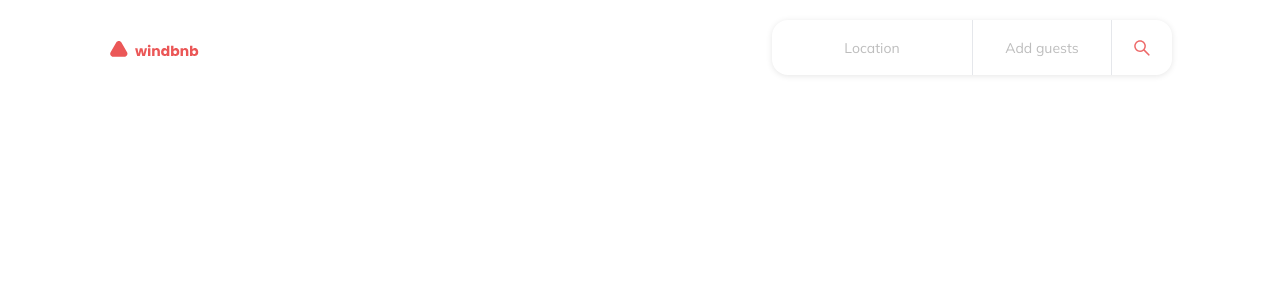
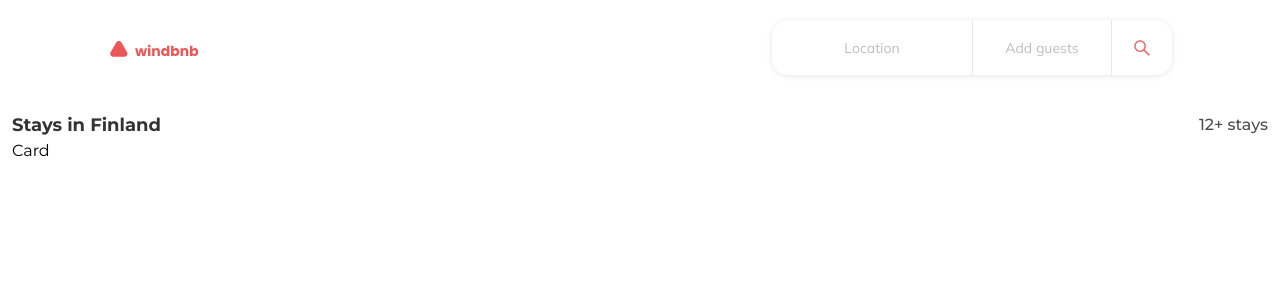
Before and after one commit to ronaldlamdev/windbnb, a React (Vite) app: page / in a window 1280 px wide. Shown: the top 300 px of the page. Built offline with nearby package versions, Linux system fonts and the light colour scheme.

Commit message:
created head and card component

```diff
--- a/src/App.jsx
+++ b/src/App.jsx
@@ -1,10 +1,12 @@
 import React from 'react'
 import Header from './components/Header'
+import Home from './components/Home'
 
 const App = () => {
   return (
     <div className='px-3 py-5'>
       <Header />
+      <Home />
     </div>
   )
 }
--- /dev/null
+++ b/src/components/Card.jsx
@@ -0,0 +1,9 @@
+import React from 'react'
+
+const Card = () => {
+  return (
+    <div>Card</div>
+  )
+}
+
+export default Card
--- /dev/null
+++ b/src/components/Home.jsx
@@ -0,0 +1,18 @@
+import React from 'react'
+import Card from './Card'
+
+const Home = () => {
+  return (
+    <main className='mt-9'>
+      <div className='w-full flex justify-between items-center'>
+        <h1 className='text-lg text-[#333] font-bold'>Stays in Finland</h1>
+        <span className='font-medium text-[#4F4F4F]'>12+ stays</span>
+      </div>
+      <div>
+        <Card />
+      </div>
+    </main>
+  )
+}
+
+export default Home
--- /dev/null
+++ b/src/context/GuestContext.jsx
@@ -0,0 +1 @@
+import { createContext } from "react";
--- a/src/context/LocationContext.jsx
+++ b/src/context/LocationContext.jsx
@@ -1 +1 @@
-import {createContext} from 'react';
+import { createContext } from 'react';
```
